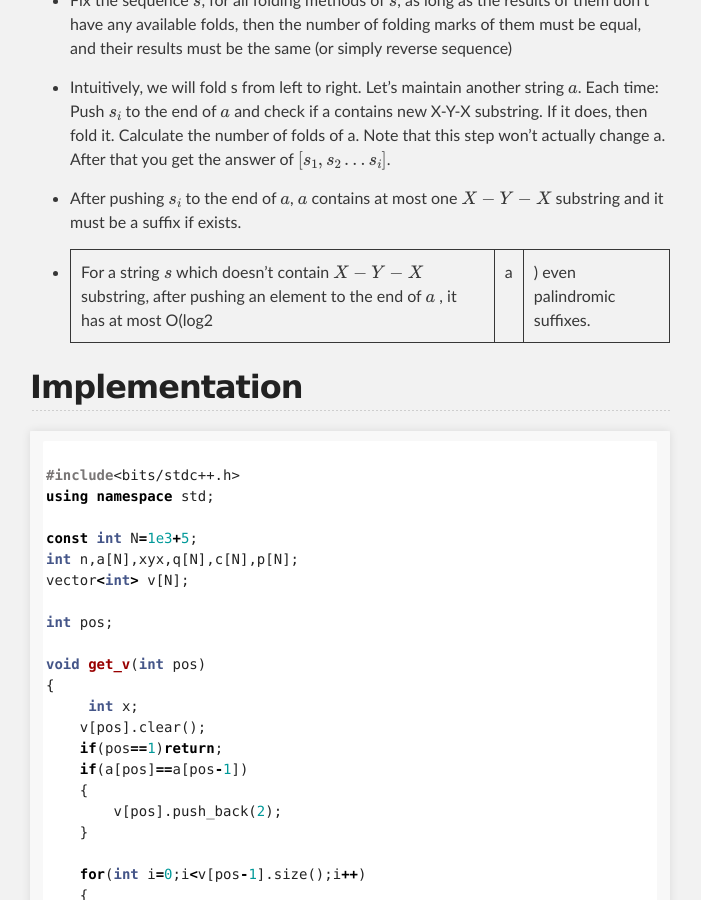
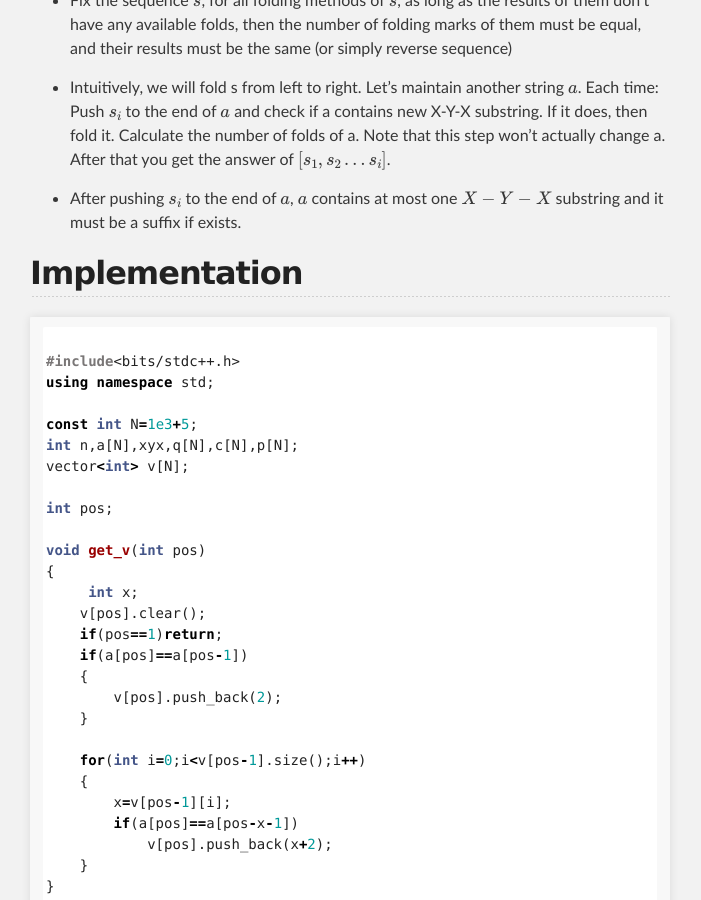
Before and after one commit to ieee-uvce-cs/ncode, a Jekyll site: the page built from editorials/August-2020/Into-The-Unknown.md, in a window 1280 px wide and 900 px high, scrolled down 374 px. Shown: the whole window, without its empty margins (290-991 px from the left). Built offline with Jekyll 4.4.1, drawn with Linux system fonts in a browser that asks for light colours; formulas are drawn with MathJax 3.

Commit message:
Update Into-The-Unknown.md

```diff
--- a/editorials/August-2020/Into-The-Unknown.md
+++ b/editorials/August-2020/Into-The-Unknown.md
@@ -15,8 +15,6 @@ link: https://www.hackerrank.com/contests/uvce-ncode-august-2020/challenges/to-t
     Calculate the number of folds of a. Note that this step won't actually change a. After that you get the answer of $[s_1,s_2...s_i]$.
 
     *  After pushing $s_i$ to the end of $a$, $a$ contains at most one $X-Y-X$ substring and it must be a suffix if exists.
-
-     * For a string $s$ which doesn't contain $X-Y-X$ substring, after pushing an element to the end of $a$ , it has at most O(log2|a|) even palindromic suffixes.
 
 
 ## Implementation
```
